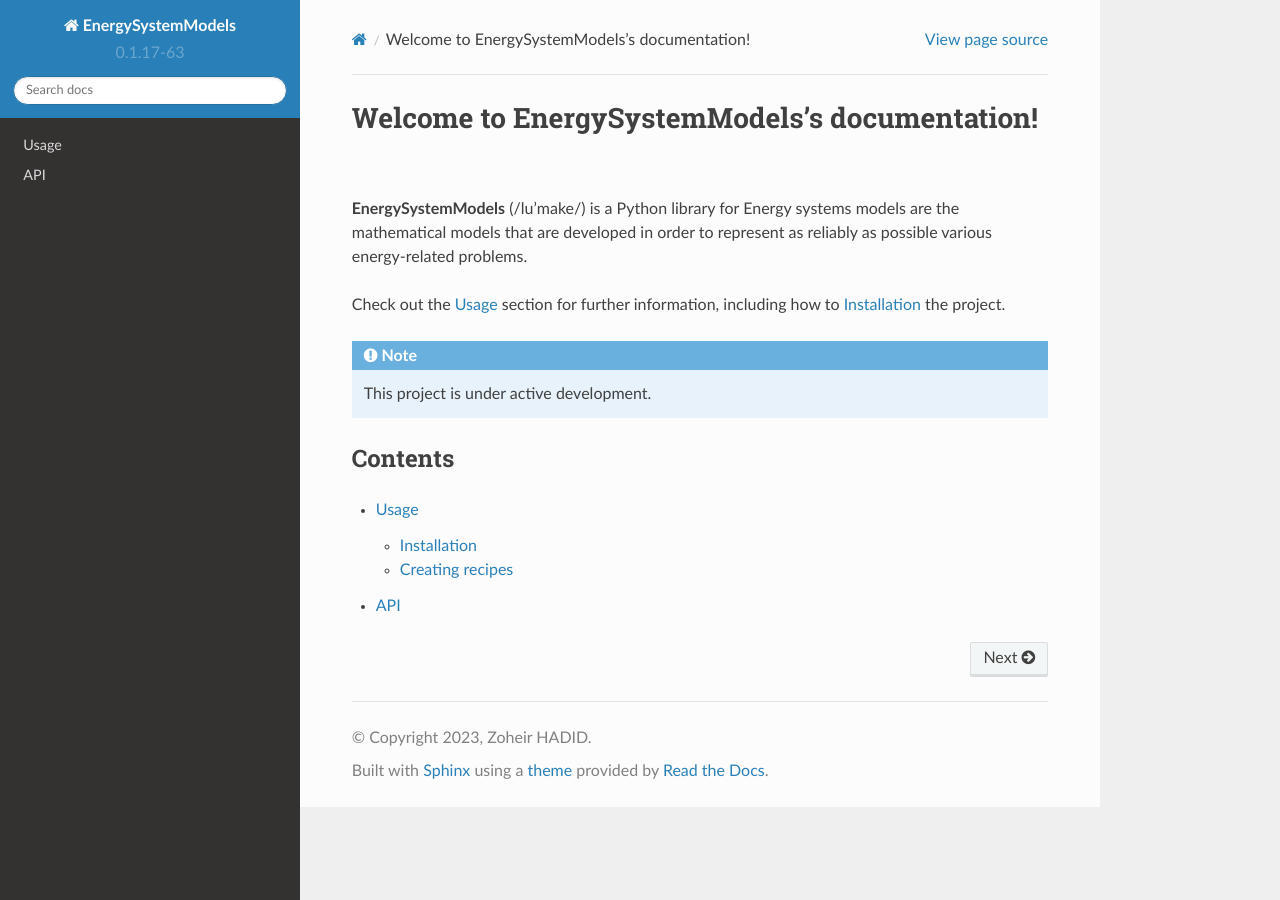
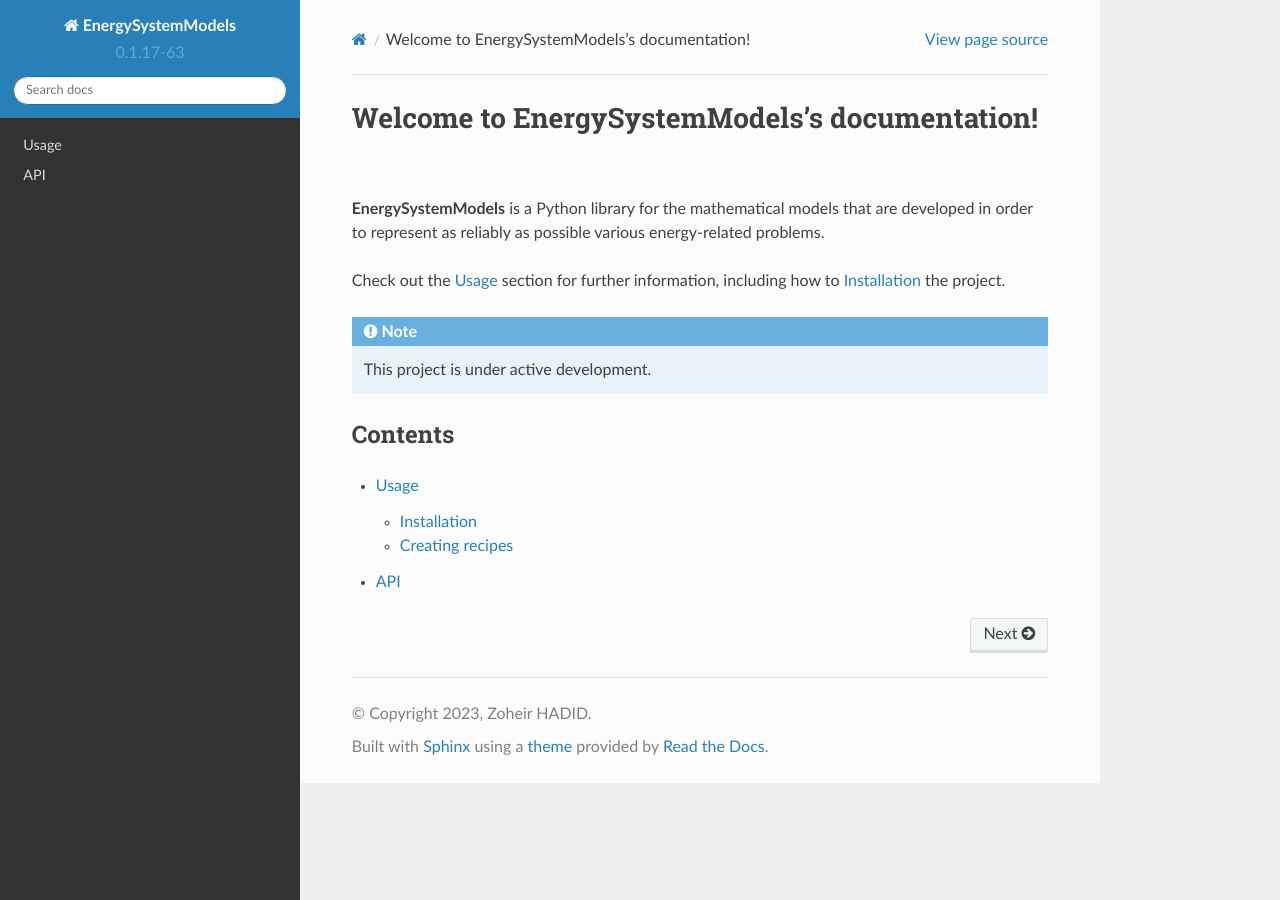
Before and after one commit to ZoheirHADID/EnergySystemModels-Tutorial, a Sphinx documentation site: the page built from docs/source/index.rst, in a window 1280 px wide. Built offline with Sphinx 7.4.7 and the Read the Docs theme 2.0.0, drawn with Linux system fonts in a browser that asks for light colours.

Commit message:
Update index.rst

```diff
--- a/docs/source/index.rst
+++ b/docs/source/index.rst
@@ -1,7 +1,7 @@
 Welcome to EnergySystemModels's documentation!
 ===================================
 
-**EnergySystemModels** (/lu'make/) is a Python library for Energy systems models are the mathematical models that are developed in order to represent as reliably as possible various energy-related problems.
+**EnergySystemModels** is a Python library for the mathematical models that are developed in order to represent as reliably as possible various energy-related problems.
 
 Check out the :doc:`usage` section for further information, including
 how to :ref:`installation` the project.
```
